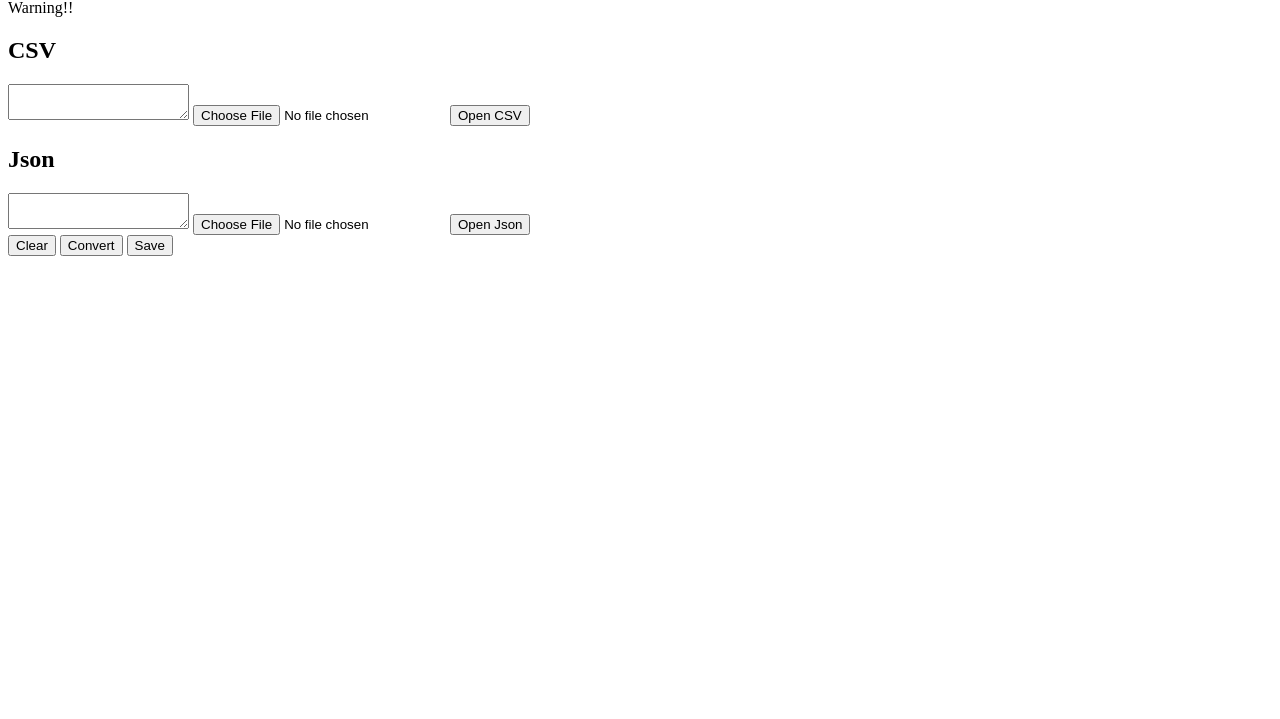
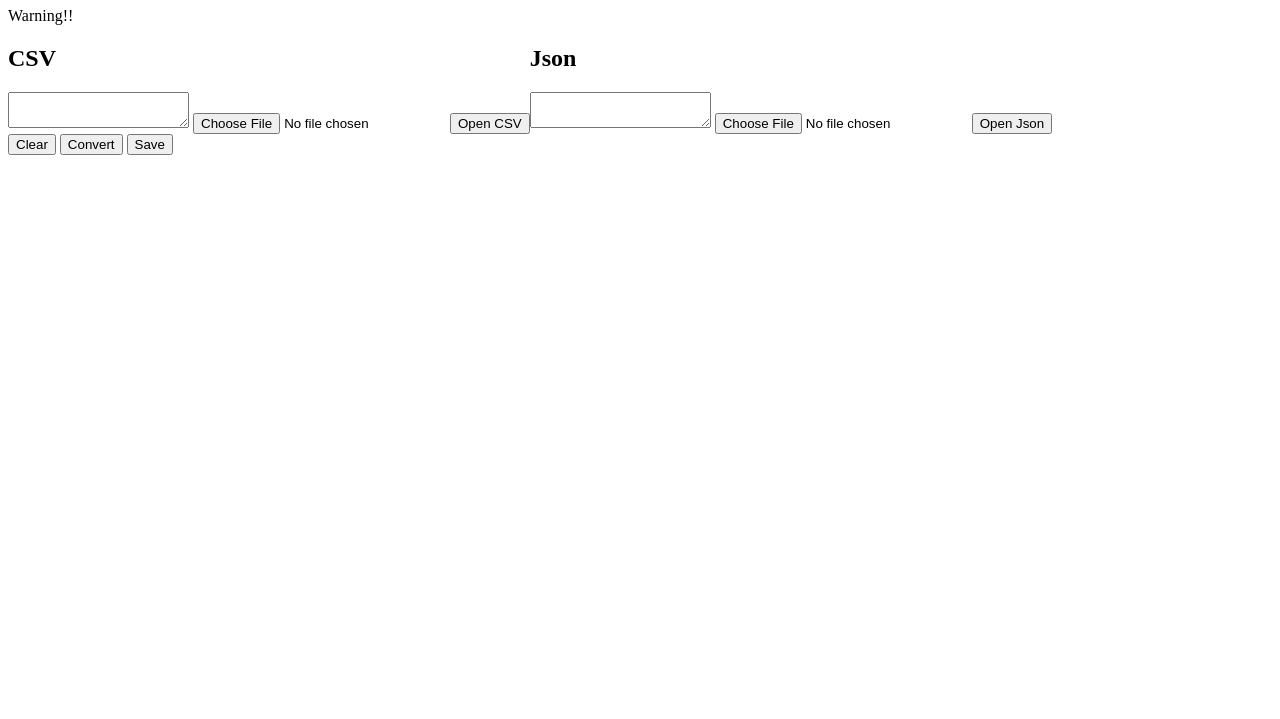
Before and after one commit to rniochy/json2csv-app, a plain HTML site: page html/app.html in a window 1280 px wide. Shown: the part 81-800 px from the top of the page. Drawn offline with Linux system fonts and the light colour scheme.

Commit message:
adding css style on project

```diff
--- a/css/styles.css
+++ b/css/styles.css
@@ -0,0 +1,20 @@
+#content-main {
+     display: flex;
+    flex-direction: column;
+
+    width: 100%;
+}
+
+header {
+
+}
+h1 {
+
+}
+#warning {
+
+}
+#csv-json-content {
+     display: flex;
+     flex-direction: row;
+}
--- a/html/app.html
+++ b/html/app.html
@@ -4,14 +4,16 @@
     <meta charset="UTF-8">
     <meta http-equiv="X-UA-Compatible" content="IE=edge">
     <meta name="viewport" content="width=device-width, initial-scale=1.0">
+    <link href="../css/styles.css" rel="stylesheet"  type="text/css"/>
     <title>JSON2CSV-App</title>
 </head>
 <body>
     <main id="content-main">
         <header>
             <h1>JSON2CSV-App</h1>
-            <span>Warning!!</span>
+            <span id="warning">Warning!!</span>
         </header>
+        <div id="csv-json-content">
             <section id="csv-content">
                 <h2>CSV</h2>
                 <div id="csv-inputs">
@@ -28,6 +30,7 @@
                     <button> Open Json</button>
                 </div>
             </section>
+        </div>
         <div id="buttons">
             <button id="clear-button">Clear</button>
             <button id="covert-button">Convert</button>
```
Lines whose indentation alone changed are shown as unchanged.
